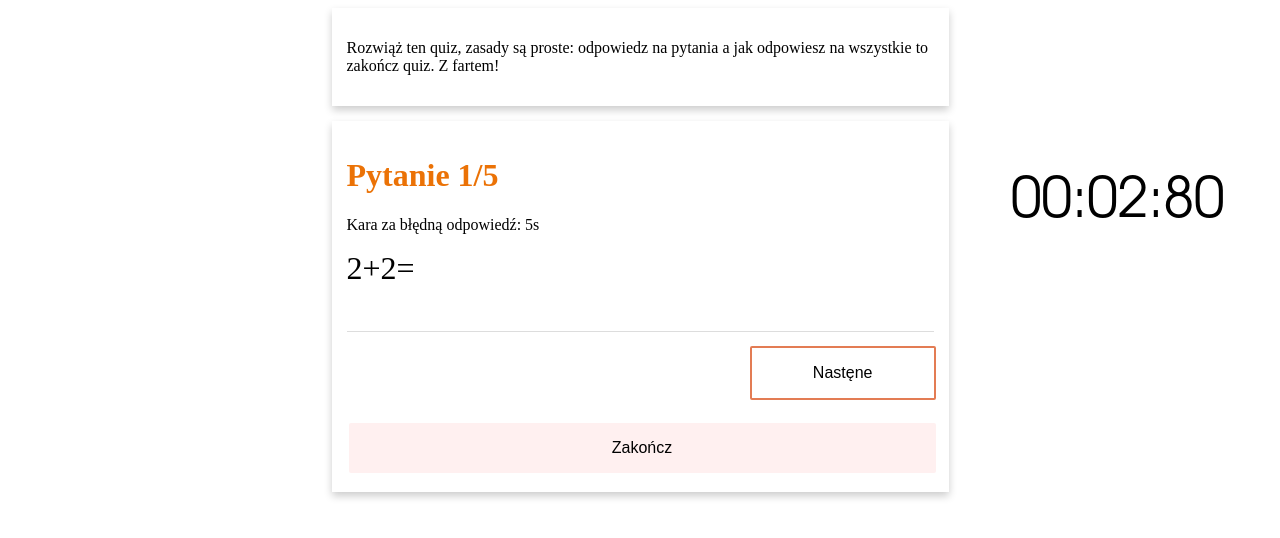
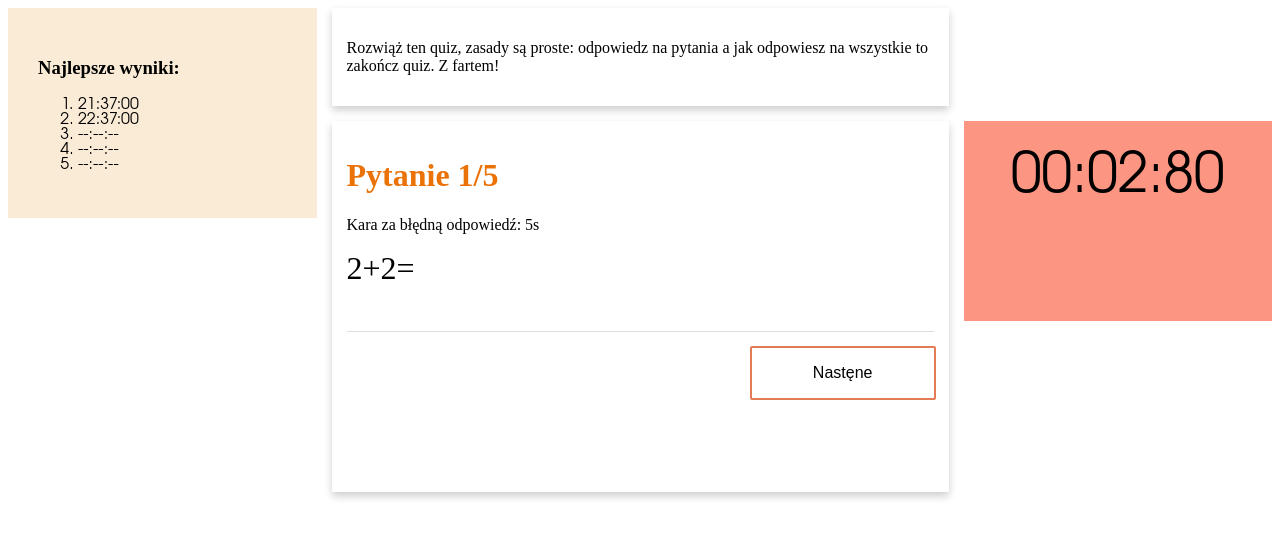
Before and after one commit to otojajestem/quiz_www, a plain HTML site: page main.html in a window 1280 px wide. Both pictures are taken after a click on the button "START QUIZ". Drawn offline with Linux system fonts and the light colour scheme.

Commit message:
działa lepiej"

```diff
--- a/main.css
+++ b/main.css
@@ -56,9 +56,13 @@ button {
   background-color: #fff0f0;
 }
 
-.function-button:hover{
+.function-button:hover:enabled{
   color: white;
   background-color: #eca069;
+}
+
+button:disabled{
+  cursor: not-allowed;
 }
 
 #prvs, #next{
@@ -69,12 +73,17 @@ button {
 #time-display{
   text-align: center;
 font-size: 55px;
+margin: auto;
 font-family: Avantgarde, TeX Gyre Adventor, URW Gothic L, sans-serif;
 }
 
 #score-display{
   font-family: Avantgarde, TeX Gyre Adventor, URW Gothic L, sans-serif;
   font-size: 54px;
+}
+
+li{
+  font-family: Avantgarde, TeX Gyre Adventor, URW Gothic L, sans-serif;
 }
 
 #prvs:hover, #next:hover{
@@ -95,6 +104,19 @@ button.finish{
   width: 100%;
   display: grid;
   grid-gap: 15px;
+}
+
+.important-info{
+  width: 100%;
+background: antiquewhite;
+padding: 30px;
+color: black;
+}
+
+.more-important{
+  background: #fd9583;
+padding: 30px;
+height: 200px;
 }
 
 .invisible{
--- a/main.html
+++ b/main.html
@@ -16,6 +16,18 @@
     <div class='grid-container' id="main-container">
 
         <div id='scoreboard-container' class=''>
+
+            <div class="important-info" style="width: 100%;">
+                <h3>Najlepsze wyniki:</h3>
+                <ol>
+                    <li>21:37:00</li>
+                    <li>22:37:00</li>
+                    <li>--:--:--</li>
+                    <li>--:--:--</li>
+                    <li>--:--:--</li>
+
+                </ol>
+            </div>
 
         </div>
 
@@ -59,7 +71,7 @@
                     <button id="next" onclick="next_question()">Nastęne</button>
                 </div>
                 <div id="container-finish">
-                    <button onclick="try_finish()" class="function-button">Zakończ</button>
+                    <button id='finishButton' onclick="try_finish()" class="function-button">Zakończ</button>
                 </div>
 
 
@@ -67,9 +79,12 @@
         </div>
 
         <div id="timer-container" class="timer">
-            <p id='time-display'>
-                00:00:00
-            </p>
+            <div class="more-important">
+                <p id='time-display'>
+                    00:00:00
+                </p>
+            </div>
+
         </div>
     </div>
 
--- a/main.js
+++ b/main.js
@@ -1,23 +1,14 @@
 var JSONString = "\n{\n\t\"questions\": [{\n\t\t\t\"penalty\": 5,\n\t\t\t\"content\": \"2+2\",\n\t\t\t\"answer\": \"4\"\n\t\t},\n\t\t{\n\t\t\t\"penalty\": 6,\n\t\t\t\"content\": \"2+2*2\",\n\t\t\t\"answer\": \"6\"\n\t\t},\n\t\t{\n\t\t\t\"penalty\": 7,\n\t\t\t\"content\": \"(2+2)*2\",\n\t\t\t\"answer\": \"8\"\n\t\t},\n\t\t{\n\t\t\t\"penalty\": 8,\n\t\t\t\"content\": \"2+2*2+2\",\n\t\t\t\"answer\": \"8\"\n\t\t},\n\t\t{\n\t\t\t\"penalty\": 9,\n\t\t\t\"content\": \"2+2^2*2+2\",\n\t\t\t\"answer\": \"12\"\n\t\t}\n\t]\n\n}\n";
 var quiz;
 var container;
-var cseconds;
-var seconds;
-var minutes;
 var questions;
 var currentQuestion = 0;
 var maxQuestion;
 var interval;
 var startTime;
+var input;
 function render_question(acc, q, i) {
     return acc + "<div class='question hidden'><h1 class='question-number'>Pytanie " + (i + 1) + "/" + (maxQuestion + 1) + "</h1>\n\t\t<p>Kara za b\u0142\u0119dn\u0105\u00A0odpowied\u017A: " + q.penalty + "s</p>\n\t\t<label class='question-content'>" + q.content + "=</label><input type=\"number\"></div>";
-}
-function prepare_quiz() {
-    quiz = JSON.parse(JSONString);
-    container = document.getElementById('questions');
-    maxQuestion = quiz.questions.length - 1;
-    container.innerHTML = quiz.questions.reduce(render_question, "");
-    questions = document.getElementsByClassName('question');
 }
 function next_question() {
     if (currentQuestion === maxQuestion)
@@ -48,24 +39,43 @@ function start_quiz() {
     currentQuestion = 0;
     document.getElementById('image-board-container').classList.add('hidden');
     document.getElementById('start-container').classList.add('hidden');
-    prepare_quiz();
+    quiz = JSON.parse(JSONString);
+    container = document.getElementById('questions');
+    maxQuestion = quiz.questions.length - 1;
+    container.innerHTML = quiz.questions.reduce(render_question, "");
+    questions = document.getElementsByClassName('question');
     questions[0].classList.remove('hidden');
     document.getElementById('button-container').classList.remove('hidden');
     document.getElementById('next').classList.remove('invisible');
     document.getElementById('prvs').classList.add('invisible');
-    cseconds = document.getElementById('cseconds');
-    minutes = document.getElementById('minutes');
-    seconds = document.getElementById('seconds');
+    var finishButton = document.getElementById('finishButton');
+    finishButton.disabled = true;
+    finishButton.classList.add('invisible');
+    input = document.getElementsByTagName('input');
     var date = new Date();
     startTime = date.getTime();
     interval = set_interval_and_execute(tick, 10);
 }
+function quick_check() {
+    for (var i = 0; i < quiz.questions.length; i++) {
+        if (input[i].value === "")
+            return false;
+    }
+    return true;
+}
 function tick() {
     var date = new Date();
     document.getElementById('time-display').innerText = render_time(date.getTime() - startTime);
+    var finishButton = document.getElementById('finishButton');
+    if (quick_check()) {
+        finishButton.disabled = false;
+        finishButton.classList.remove('invisible');
+    }
+    else {
+        finishButton.disabled = true;
+    }
 }
 function check_answers() {
-    var input = document.getElementsByTagName('input');
     var res = 0;
     for (var i = 0; i < quiz.questions.length; i++) {
         if (input[i].value === "")
```
Also changed, not shown: main.ts (+29 -15 lines).
